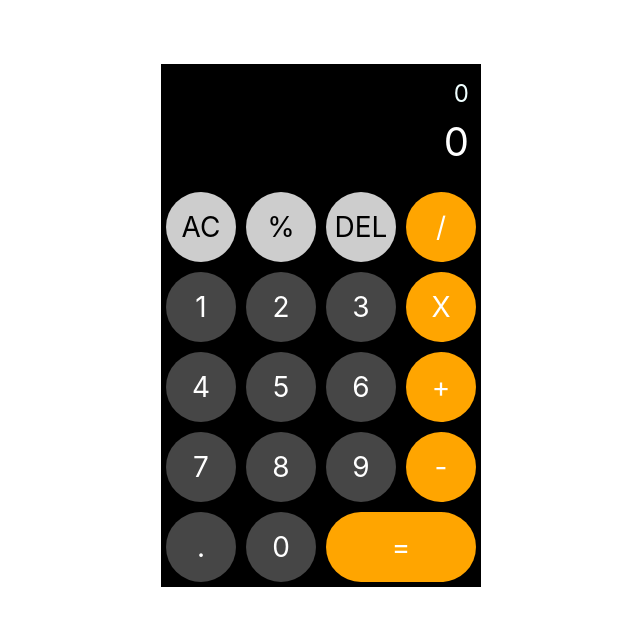
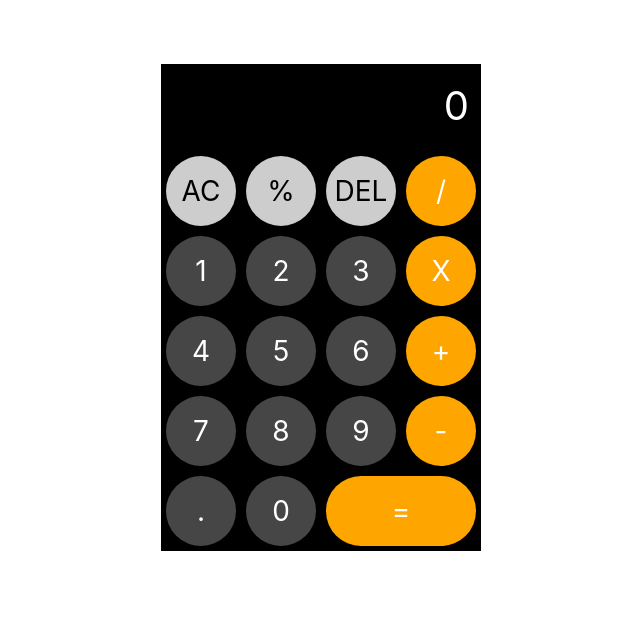
Before and after one commit to Harsh09889/ios-calculator-clone, a React (Create React App) app: page / in a window 1280 px wide. Shown: the top 626 px of the page, without its empty margins (319-959 px from the left). Built offline with nearby package versions, Linux system fonts and the light colour scheme.

Commit message:
prevOperand updated

```diff
--- a/src/App.js
+++ b/src/App.js
@@ -5,7 +5,7 @@ import OperationButton from './components/OperationButton';
 
 function App() {
 
-  const [prevOperand,setPrevOperand] = useState(0)
+  const [prevOperand,setPrevOperand] = useState('')
   const [currOperand,setcurrOperand] = useState(0)
   const [currOperation,setoperation] = useState('')
   const [equalsto, setequalsto] = useState(false)
@@ -14,7 +14,7 @@ function App() {
     if(currOperation){
 
       let ans = evaluate(currOperation,currOperand);
-      setPrevOperand(0);
+      setPrevOperand('');
       setoperation('')
       setcurrOperand(ans+"")
       setequalsto(true)
@@ -23,7 +23,7 @@ function App() {
   }
 
   function cllickdAC(){
-    setPrevOperand(0);
+    setPrevOperand('');
     setcurrOperand(0);
     setoperation('');
   }
@@ -170,7 +170,7 @@ function App() {
         let percentage = prevOperand*currOperand/100
         let ans = evaluate(currOperation,percentage)
         setcurrOperand(ans)
-        setPrevOperand(0)
+        setPrevOperand('')
         setoperation('')
       }
     }
```
